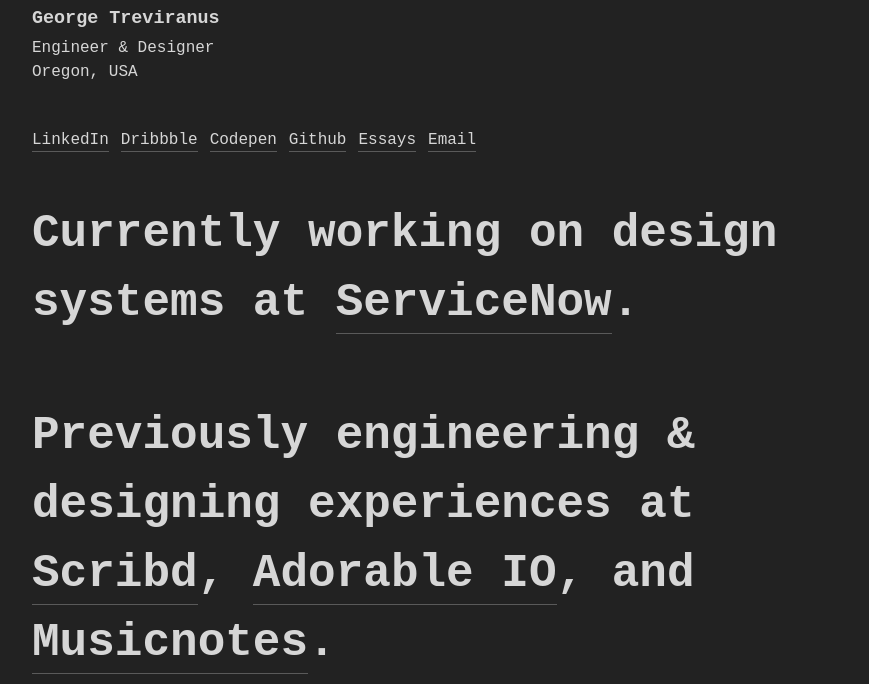
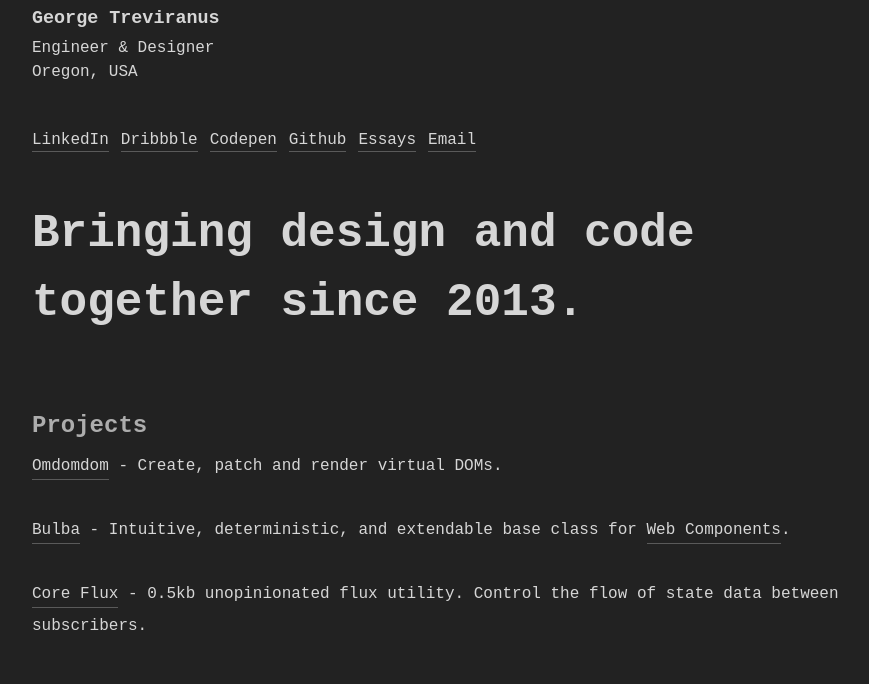
Before and after one commit to geotrev/geotrev.com, an Eleventy site: page index.html in a window 1280 px wide. Shown: the part 114-798 px from the top of the page, without its empty margins (188-1057 px from the left). Built offline with nearby package versions, Linux system fonts and the light colour scheme; Eleventy itself is replaced by a stand-in of ours; files that its build step writes are made by us from their sources; no server answers.

Commit message:
Update index.html

```diff
--- a/index.html
+++ b/index.html
@@ -58,13 +58,7 @@
       <main>
         <section class="what">
           <h2 class="visually-hidden">What I do</h2>
-          <p>
-            Currently working on design systems at
-            <a href="https://www.servicenow.com">ServiceNow</a>.
-          </p>
-          <p>
-            Previously engineering & designing experiences at <a href="https://www.scribd.com">Scribd</a>, <a href="https://www.adorable.io">Adorable IO</a>, and <a href="https://www.musicnotes.com">Musicnotes</a>.
-          </p>
+          <p>Bringing design and code together since 2013.</p>
         </section>
 
         <section class="projects">
```
